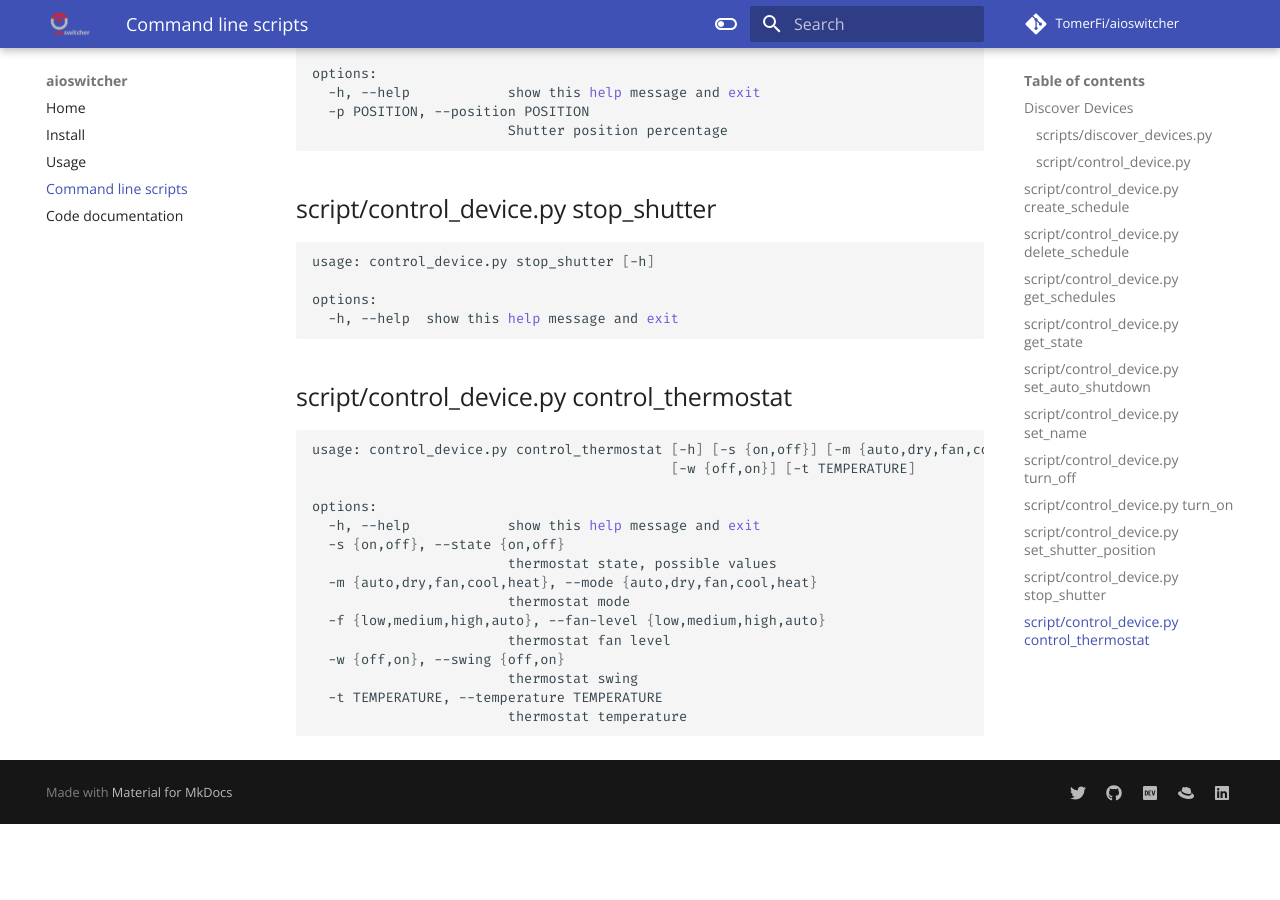
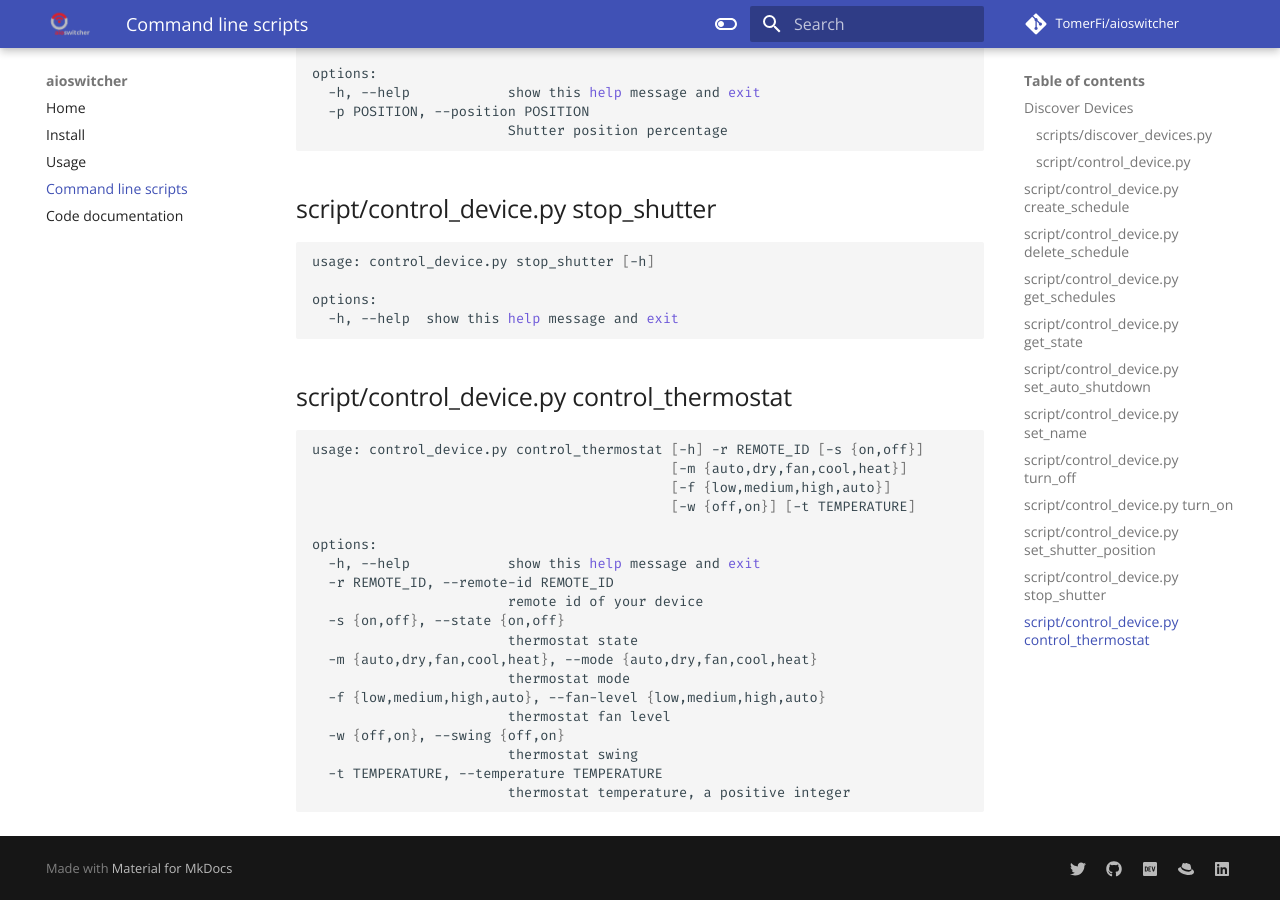
Before and after one commit to TomerFi/aioswitcher, an MkDocs documentation site: the page built from docs/scripts.md, in a window 1280 px wide and 900 px high, scrolled down 3671 px. Built offline with MkDocs 1.6.1 and Material for MkDocs 9.7.7, drawn with Linux system fonts in a browser that asks for light colours; comment, search, counter and statistics services are not loaded; before the commit the page ends 4495 px from its top, so only the background shows below that.

Commit message:
chore: fixed control_devices script and docs
Signed-off-by: Tomer Figenblat <tomer.figenblat@gmail.com>

````diff
--- a/docs/scripts.md
+++ b/docs/scripts.md
@@ -197,13 +197,17 @@ options:
 ## script/control_device.py control_thermostat
 
 ```shell
-usage: control_device.py control_thermostat [-h] [-s {on,off}] [-m {auto,dry,fan,cool,heat}] [-f {low,medium,high,auto}]
+usage: control_device.py control_thermostat [-h] -r REMOTE_ID [-s {on,off}]
+                                            [-m {auto,dry,fan,cool,heat}]
+                                            [-f {low,medium,high,auto}]
                                             [-w {off,on}] [-t TEMPERATURE]
 
 options:
   -h, --help            show this help message and exit
+  -r REMOTE_ID, --remote-id REMOTE_ID
+                        remote id of your device
   -s {on,off}, --state {on,off}
-                        thermostat state, possible values
+                        thermostat state
   -m {auto,dry,fan,cool,heat}, --mode {auto,dry,fan,cool,heat}
                         thermostat mode
   -f {low,medium,high,auto}, --fan-level {low,medium,high,auto}
@@ -211,5 +215,6 @@ options:
   -w {off,on}, --swing {off,on}
                         thermostat swing
   -t TEMPERATURE, --temperature TEMPERATURE
-                        thermostat temperature
+                        thermostat temperature, a positive integer
+
 ```
````
Also changed, not shown: docs/codedocs.md (+2 -0 lines), 2 other files.
